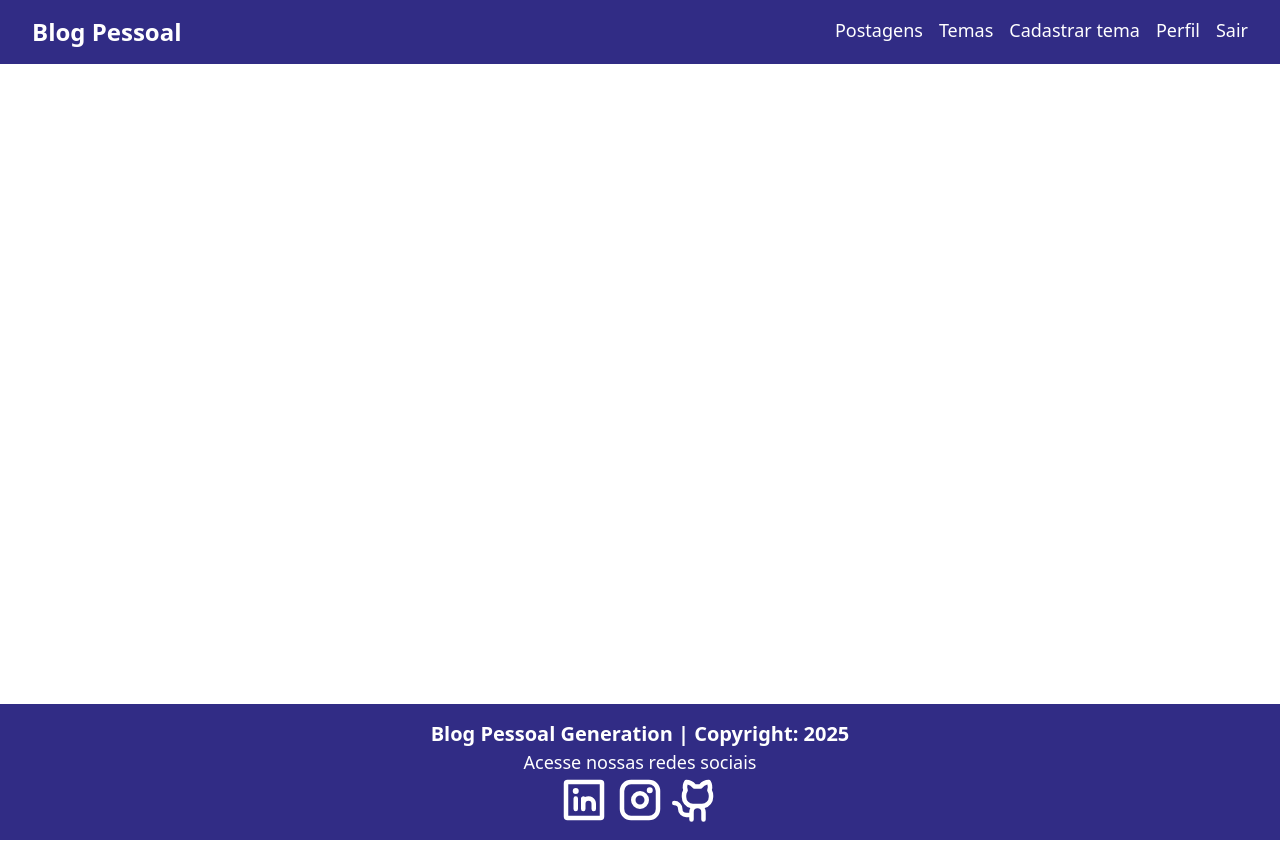
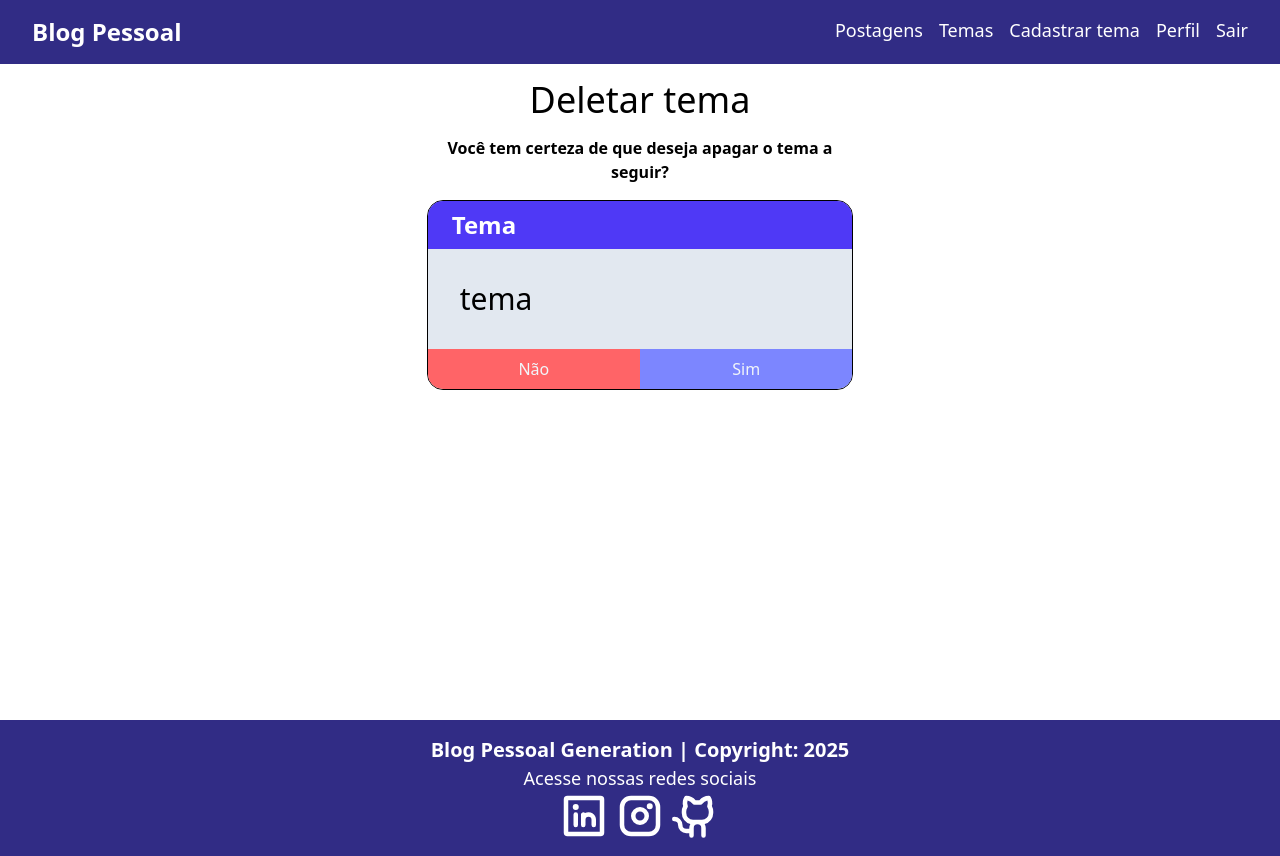
Before and after one commit to gabrielmessias-dev/blogpessoal-react, a React app: page /deletartema/1 in a window 1280 px wide. Built offline with nearby package versions, Linux system fonts and the light colour scheme; the HTML template or start-up script is replaced by a standard one.

Commit message:
add deletar tema

```diff
--- a/src/App.tsx
+++ b/src/App.tsx
@@ -1,12 +1,13 @@
 import { BrowserRouter, Route, Routes } from "react-router-dom";
 import Footer from "./components/footer/Footer";
 import Navbar from "./components/navbar/Navbar";
+import FormTema from "./components/tema/formtema/FormTema";
 import ListaTemas from "./components/tema/listatemas/ListaTemas";
 import { AuthProvider } from "./contexts/AuthContext";
 import Cadastro from "./pages/cadastro/Cadastro";
 import Home from "./pages/home/Home";
 import Login from "./pages/login/Login";
-import FormTema from "./components/tema/formtema/FormTema";
+import DeletarTema from "./components/tema/deletartema/DeletarTema";
 
 function App() {
   return (
@@ -23,6 +24,7 @@
               <Route path="/temas" element={<ListaTemas />} />
               <Route path="/cadastrartema" element={<FormTema />} />
               <Route path="/editartema/:id" element={<FormTema />} />
+              <Route path="/deletartema/:id" element={<DeletarTema />} />
             </Routes>
           </div>
           <Footer />
--- /dev/null
+++ b/src/components/tema/deletartema/DeletarTema.tsx
@@ -0,0 +1,29 @@
+function DeletarTema() {
+  return (
+    <div className="container w-1/3 mx-auto">
+      <h1 className="text-4xl text-center my-4">Deletar tema</h1>
+      <p className="text-center font-semibold mb-4">
+        Você tem certeza de que deseja apagar o tema a seguir?
+      </p>
+      <div className="border flex flex-col rounded-2xl overflow-hidden justify-between">
+        <header className="py-2 px-6 bg-indigo-600 text-white font-bold text-2xl">
+          Tema
+        </header>
+        <p className="p-8 text-3xl bg-slate-200 h-full">tema</p>
+        <div className="flex">
+          <button className="text-slate-100 bg-red-400 hover:bg-red-600 w-full py-2">
+            Não
+          </button>
+          <button
+            className="w-full text-slate-100 bg-indigo-400
+                        hover:bg-indigo-600 flex items-center justify-center"
+          >
+            Sim
+          </button>
+        </div>
+      </div>
+    </div>
+  );
+}
+
+export default DeletarTema;
```
